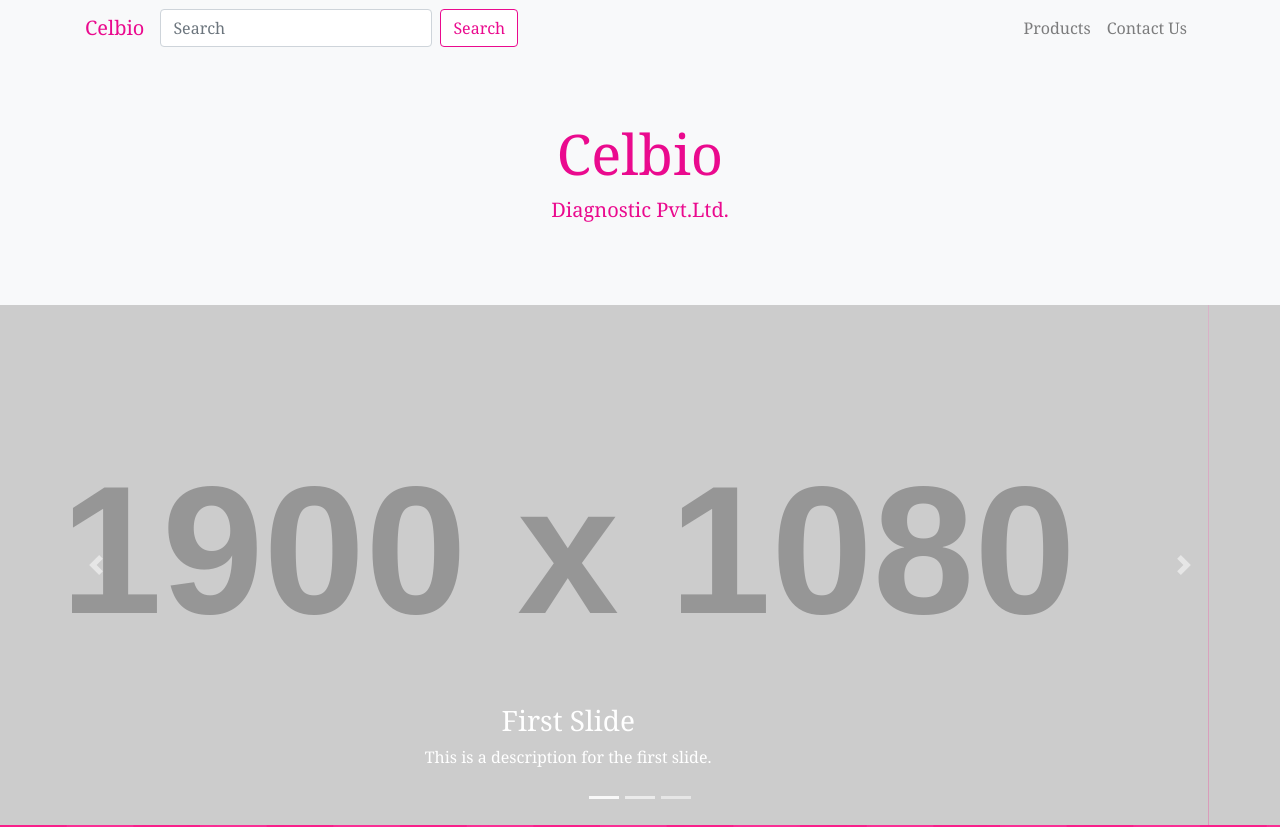
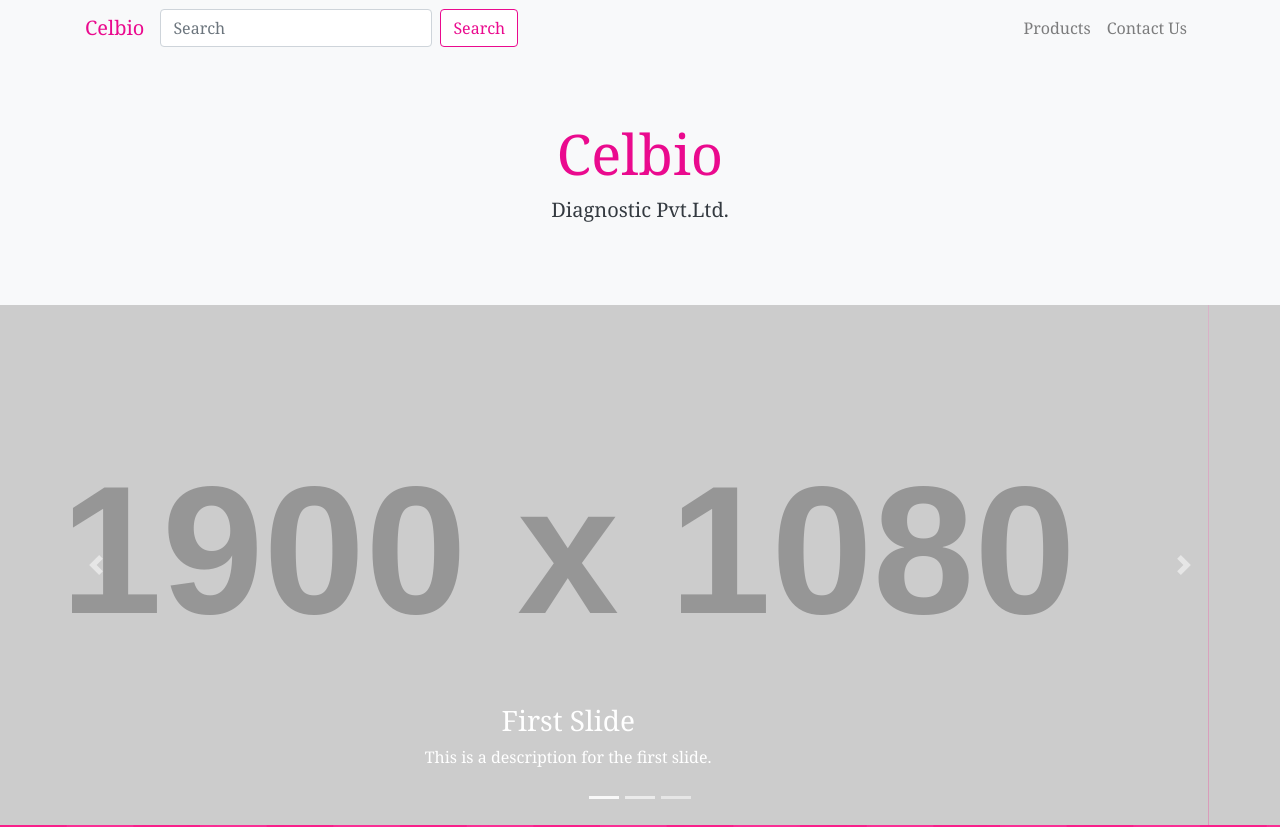
Before and after one commit to sourabhsaha94/chinti-website, a website: page index.html in a window 1280 px wide. Shown: the top 827 px of the page. Drawn offline with Linux system fonts and the light colour scheme; placeholder pictures from the web are drawn by us.

Commit message:
changed text color

```diff
--- a/index.html
+++ b/index.html
@@ -47,7 +47,7 @@
     <div class="jumbotron jumbotron-fluid bg-light text-center">
       <div class="container">
         <h1 class="display-4">Celbio</h1>
-        <p class="lead">Diagnostic Pvt.Ltd.</p>
+        <p class="lead text-dark">Diagnostic Pvt.Ltd.</p>
       </div>
     </div>
     <div id="carouselExampleIndicators" class="carousel slide" data-ride="carousel">
```
